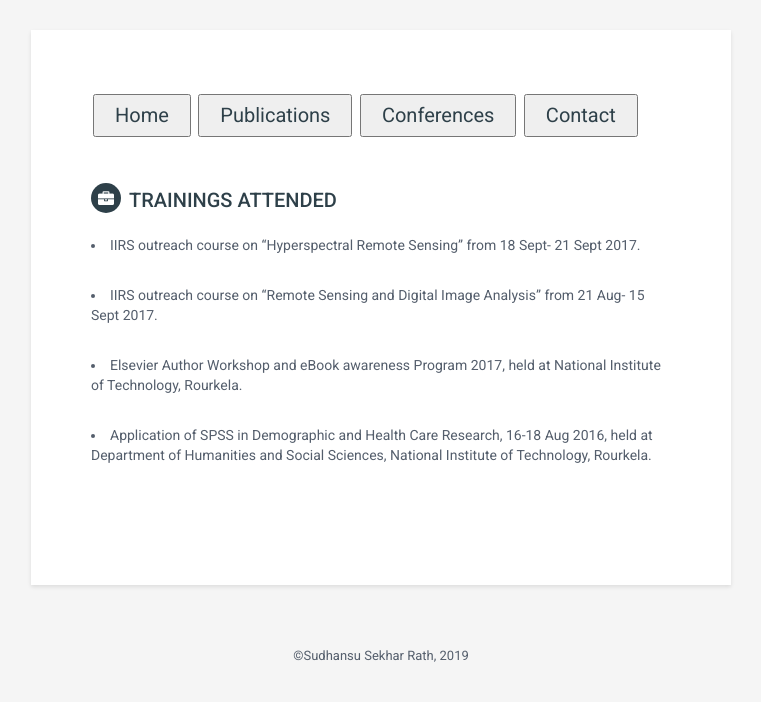
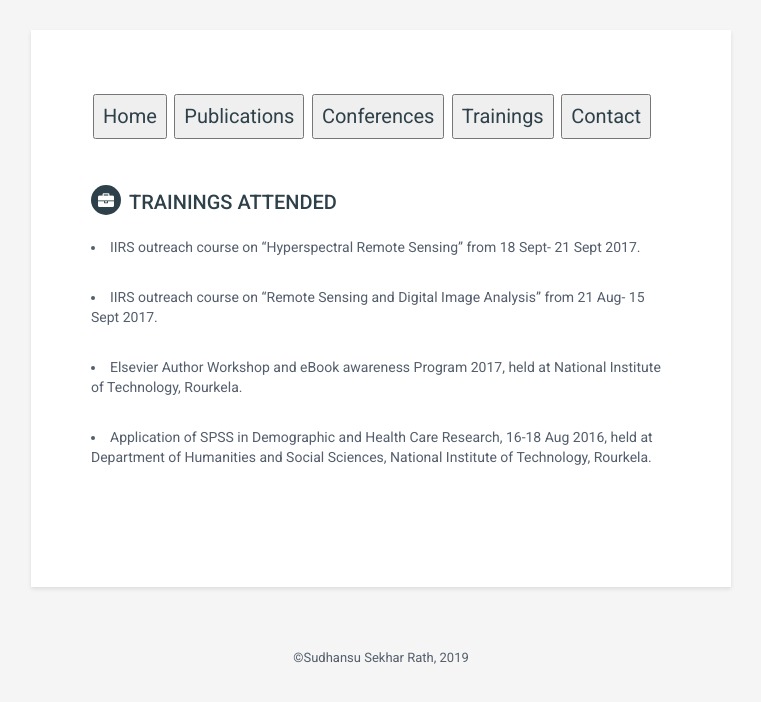
Before and after one commit to sudhansu-s-rath/trainings, a plain HTML site: page index.html in a window 1280 px wide. Shown: the whole page, without its empty margins (259-1020 px from the left). Drawn offline with Linux system fonts and the light colour scheme; a script that the page names is missing.

Commit message:
buttons edited

```diff
--- a/index.html
+++ b/index.html
@@ -23,7 +23,7 @@
 	  background-color: #E5F1F3
 	  border: none;
 	  color: white;
-	  padding: 5px 20px;
+	  padding: 6px 8px;
 	  text-align: center;
 	  text-decoration: none;
 	  display: inline-block;
@@ -59,8 +59,9 @@
 
 
 		<button class="button"><a href="https://sudhansu-s-rath.github.io/" class="active">Home</a></button>
-		<button class="button"><a href="https://sudhansu-s-rath.github.io/publications">Publications</a></button>
+		<button class="button"><a href="https://sudhansu-s-rath.github.io/publications" class="active">Publications</a></button>
 		<button class="button"><a href="https://sudhansu-s-rath.github.io/conferences">Conferences</a></button>
+		<button class="button"><a href="https://sudhansu-s-rath.github.io/trainings">Trainings</a></button>
 		<button class="button"><a href="https://sudhansu-s-rath.github.io/contact">Contact</a></button>
 
 
```
